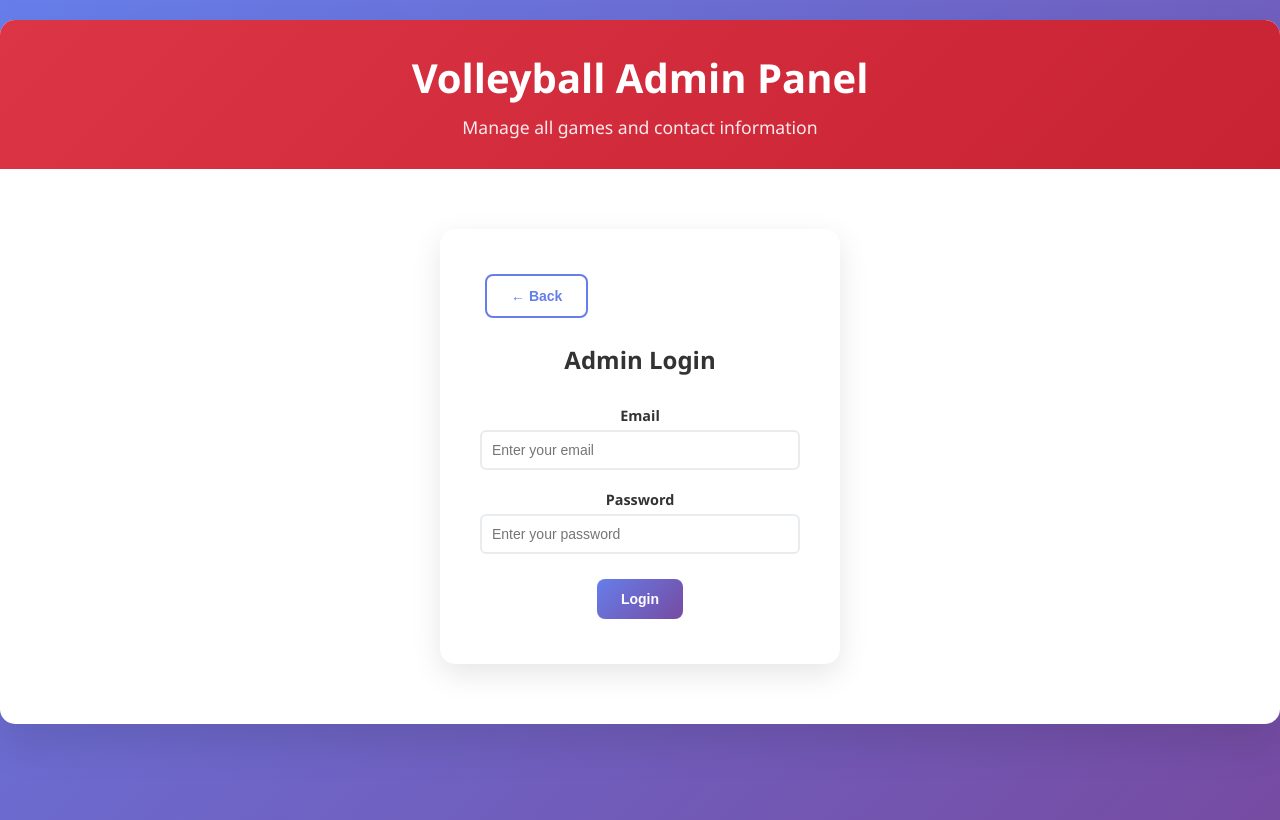
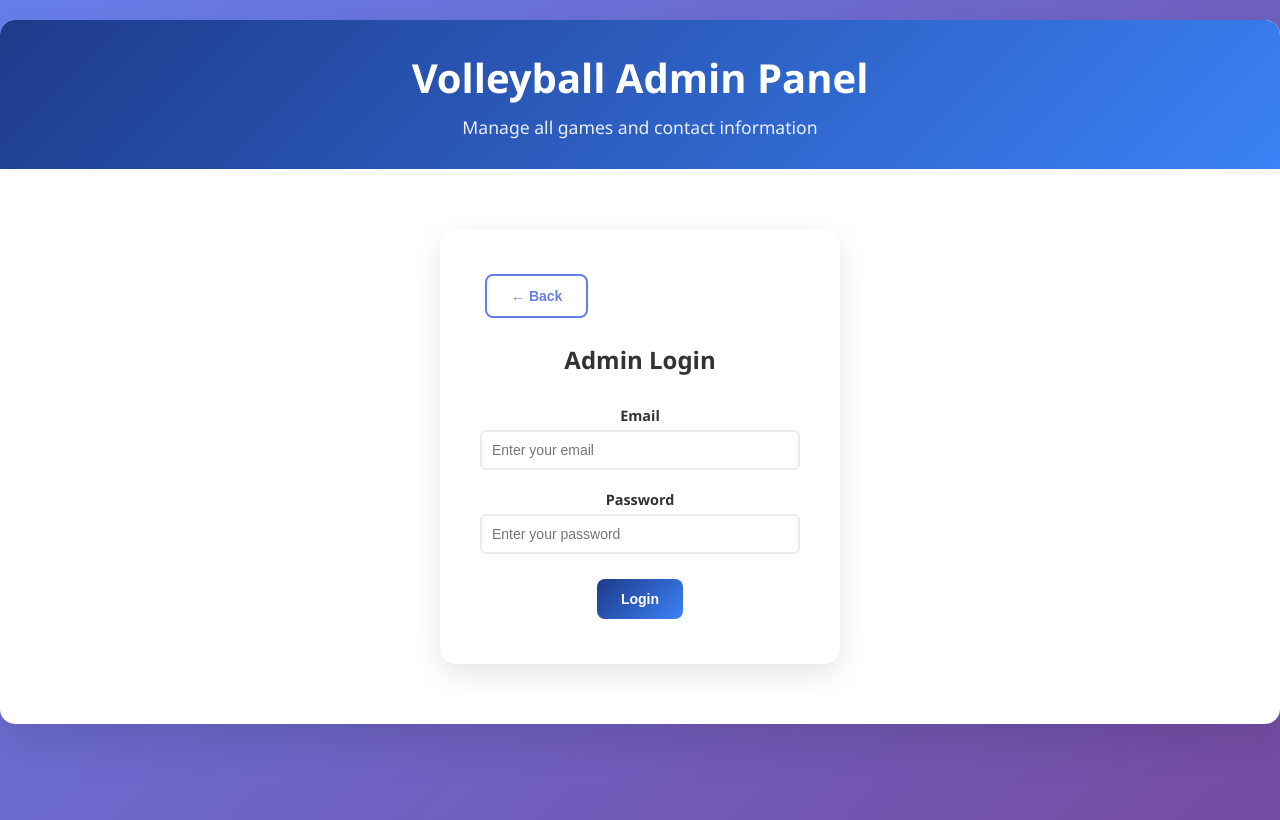
Before and after one commit to Lucanepa/kscw_schreibereinsaetze, a plain HTML site: page admin.html in a window 1280 px wide. Drawn offline with nearby package versions, Linux system fonts and the light colour scheme.

Commit message:
Update admin.html

```diff
--- a/admin.html
+++ b/admin.html
@@ -14,7 +14,7 @@
         }
 
         body {
-            font-family: 'Segoe UI', Tahoma, Geneva, Verdana, sans-serif;
+            font-family: 'Aptos Display', 'Segoe UI', Tahoma, Geneva, Verdana, sans-serif;
             background: linear-gradient(135deg, #667eea 0%, #764ba2 100%);
             min-height: 100vh;
         }
@@ -31,7 +31,7 @@
         }
 
         .header {
-            background: linear-gradient(135deg, #dc3545 0%, #c82333 100%);
+            background: linear-gradient(135deg, #1e3a8a 0%, #3b82f6 100%);
             color: white;
             padding: 30px;
             text-align: center;
@@ -107,13 +107,13 @@
         }
 
         .btn-primary {
-            background: linear-gradient(135deg, #667eea 0%, #764ba2 100%);
+            background: linear-gradient(135deg, #1e3a8a 0%, #3b82f6 100%);
             color: white;
         }
 
         .btn-primary:hover {
             transform: translateY(-2px);
-            box-shadow: 0 5px 15px rgba(102, 126, 234, 0.4);
+            box-shadow: 0 5px 15px rgba(30, 58, 138, 0.4);
         }
 
         .btn-secondary {
```
